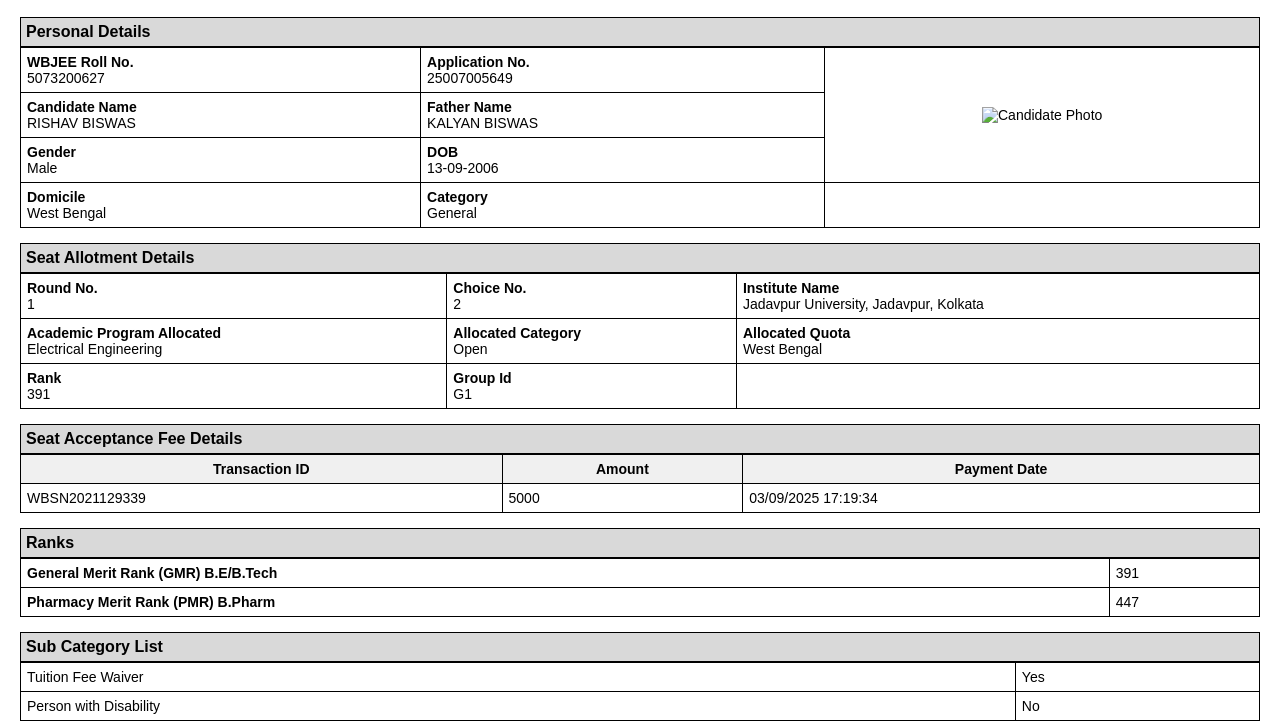
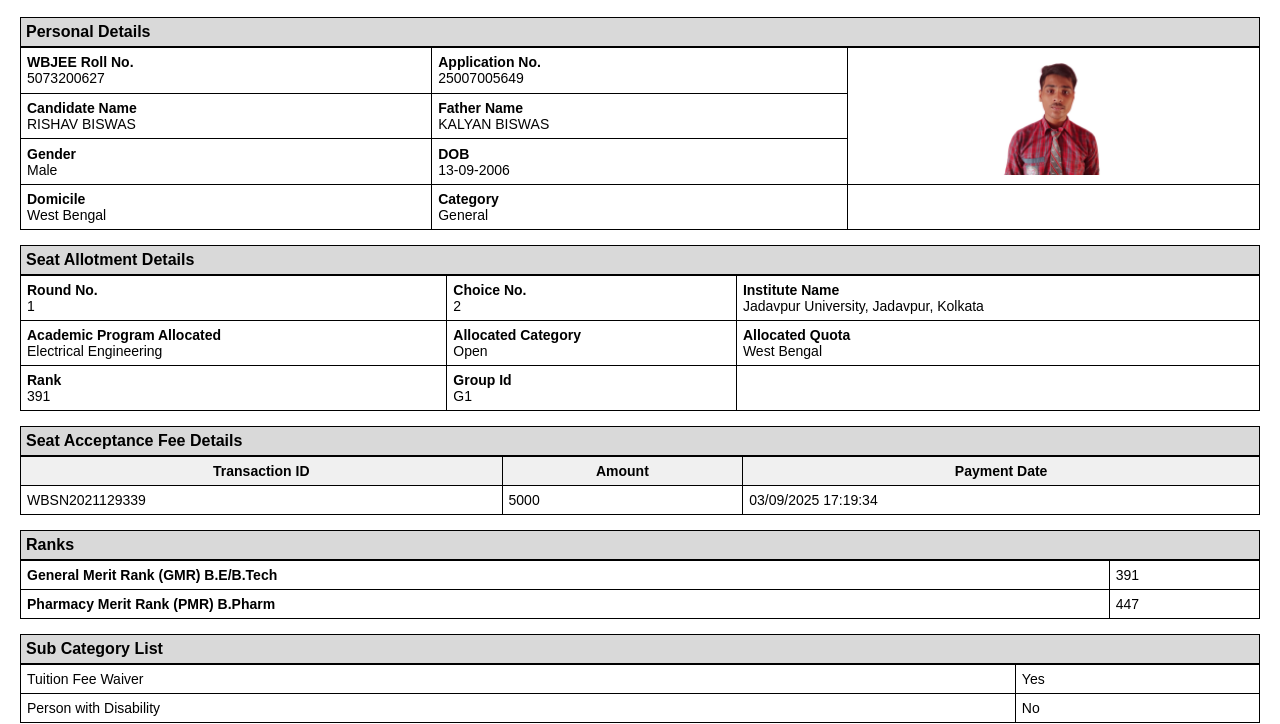
Before and after one commit to NSP-In/allocation, a plain HTML site: page index.html in a window 1280 px wide. Shown: the part 115-839 px from the top of the page. Drawn offline with Linux system fonts and the light colour scheme.

Commit message:
Update index.html

```diff
--- a/index.html
+++ b/index.html
@@ -69,7 +69,7 @@
       <td><b>WBJEE Roll No.</b><br>5073200627</td>
       <td><b>Application No.</b><br>25007005649</td>
       <td rowspan="3" class="photo">
-        <img src="photo.jpg" alt="Candidate Photo">
+        <img src="image.png" alt="Candidate Photo">
       </td>
     </tr>
     <tr>
```
